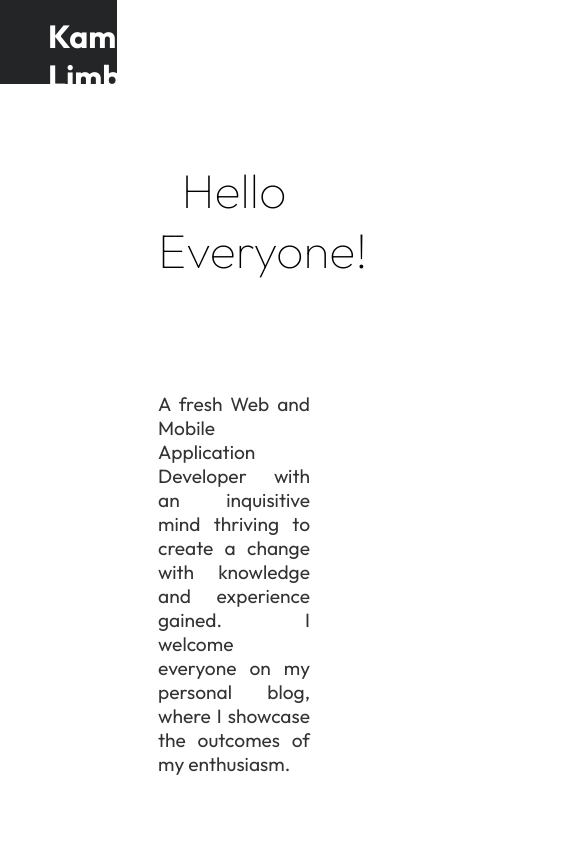
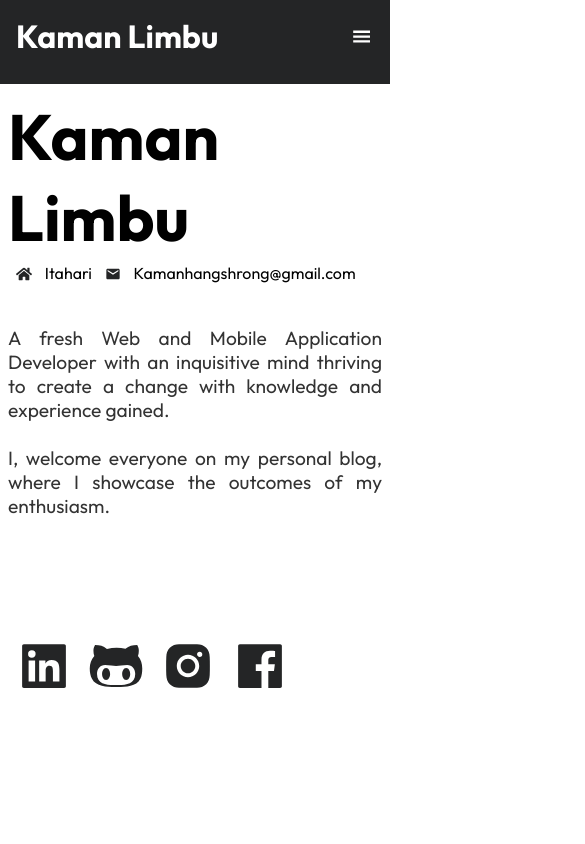
Before and after one commit to KamanHang/kamanlimbu, a React (Create React App) app: page /about in a window 390 px wide. Shown: the top 844 px of the page, 585 px wide, since content can reach past the window. Built offline with nearby package versions, Linux system fonts and the light colour scheme.

Commit message:
Responsive Changes Started

```diff
--- a/src/component/Menu.js
+++ b/src/component/Menu.js
@@ -4,6 +4,7 @@ import About from '../pages/About'
 import Project from '../pages/Project'
 import Skills from '../pages/Skills'
 import Certificates from '../pages/Certificates'
+import { GiHamburgerMenu } from 'react-icons/gi';
 // import Experience from '../pages/Experience'
 // import { Link } from 'react-router-dom'
 
@@ -14,6 +15,7 @@ const Menu = () => {
     <div className='nav-menu'>
       <div className='welcome'>
         <h1>Kaman Limbu</h1>
+        <GiHamburgerMenu className='hamburger' />
       </div>
       <div className='profile-img'>
         <img className='profile' alt='profilepicture' src='https://github.com/Kamanhang.png' />
@@ -22,6 +24,8 @@ const Menu = () => {
         {/* <Link to="#first">Home</Link>
         <Link to="#second">Projects</Link>
         <Link to="#third">About</Link> */}
+
+
         <a href='#resume'>About</a>
         <a href='#second'>My Projects</a>
         <a href='#third'>Certificates</a>
--- a/src/component/MenuStyle.css
+++ b/src/component/MenuStyle.css
@@ -39,6 +39,10 @@ html{
     color: white;
     text-align: center;
     margin: 2rem;
+}
+
+.hamburger{
+    display: none;
 }
 
 
@@ -125,6 +129,10 @@ html{
         display: none;
     }
 
+    #resume{
+        margin: 0 0 0 0;
+    }
+
     .nav-links a{
 
         display: block;
@@ -148,14 +156,29 @@ html{
 @media screen and (max-width: 656px){
 
     .nav-menu{
-        width: 30%;
+        width: 100%;
     }
 
+    .welcome{
+        display: flex;
+        justify-content: space-between;
+    }
+    .welcome h1{
+
+        margin-left: -2rem;
+        /* color: #242526; */
+
+
+    }
+
+    #resume{
+        margin: 0 0 0 0;
+    }
 
 
     .nav-links a{
 
-        display: block;
+        display: none;
         text-decoration: none;
         color: white;
         padding-left: 5rem;
@@ -171,4 +194,22 @@ html{
 
     }
 
+    .hamburger{
+        /* color: #242526; */
+        display: initial;
+        margin-top: 0.7rem;
+        margin-right: 1.2rem;
+        font-size:larger;
+    }
+
+    #first{
+        height: 100vh;
+        padding: 5rem 0 0 0.5rem ;
+        padding-top: 5rem;
+        padding-right: 0.5rem;
+        text-align: justify;
+        /* background-color: black; */
+    }
+
+
 }
--- a/src/pages/About.js
+++ b/src/pages/About.js
@@ -12,26 +12,47 @@ const About = () => {
     <div className='my-name'>
       {/* <h1 className='learning-quote'><i>"Learning Never Exhausts the Mind." Leonardo da Vinci (1452-1519)</i></h1> */}
       <h1 className='name'>Hello Everyone!</h1>
+      <h1 className='name-one'>Kaman Limbu</h1>
+      <div className='details-min'>
+        <div className='icon-img'>
+          <FaHome className='icons' />
+        </div>
+        <div className='info'>
+          Itahari
+        </div>
+        <div className='icon-img'>
+          <MdEmail className='icons' />
+        </div>
+        <div className='info'>
+          Kamanhangshrong@gmail.com
+        </div>
+      </div>
     </div>
 
 
 
+
     <div className='quotes'>
-       A fresh Web and Mobile Application Developer with an inquisitive mind thriving to create a change with knowledge and experience gained.
-       I welcome everyone on my personal blog, where I showcase the outcomes of my enthusiasm.
+      <p>
+       A fresh Web and Mobile Application Developer with an inquisitive mind thriving to create a change with knowledge and experience gained. <br></br><br></br>
+       I, welcome everyone on my personal blog, where I showcase the outcomes of my enthusiasm.
+       </p>
     </div>
 
 
 
     <div className="social-media">
 
-      <AiFillLinkedin className='social-icons' />
+      <div className='social'>
 
-      <Link to="https://github.com/KamanHang"><FaGithubAlt className='social-icons' /></Link>
+        <AiFillLinkedin className='social-icons' />
 
-      <Link to="https://www.instagram.com/kamannlimbuu/"><AiFillInstagram className='social-icons' /></Link>
+        <Link to="https://github.com/KamanHang"><FaGithubAlt className='social-icons' /></Link>
 
-      <Link to="https://www.facebook.com/kaman.hangshrong"> <AiFillFacebook className='social-icons' /> </Link>
+        <Link to="https://www.instagram.com/kamannlimbuu/"><AiFillInstagram className='social-icons' /></Link>
+
+        <Link to="https://www.facebook.com/kaman.hangshrong"> <AiFillFacebook className='social-icons' /> </Link>
+      </div>
 
       <div className='details'>
         <div className='icon-img'>
--- a/src/pages/WholePage.css
+++ b/src/pages/WholePage.css
@@ -3,6 +3,14 @@
     font-weight: 100;
     padding: 5rem 0 2rem 0;
     text-align: center;
+}
+
+.name-one{
+    display: none;
+}
+
+.details-min{
+    display: none;
 }
 
 .head{
@@ -65,6 +73,10 @@
     margin: 0.5rem;
 }
 
+.social{
+    display: flex;
+}
+
 .skills-icons {
     color: rgb(39, 39, 39);
     font-size: 3.5rem;
@@ -84,3 +96,72 @@
 .icons {
     color: #242526;
 }
+
+@media screen and (max-width: 656px){
+    .quotes{
+        /* background-color: blue; */
+        width: 100%;
+        margin: 0rem 0 0rem 0;
+        justify-content: center;
+        font-size: 1.2rem;
+        opacity: 0.8;
+    }
+
+    .social-icons {
+        color: #242526;
+        font-size: 3.5rem;
+        margin: 0.5rem;
+    }
+
+    .social-media{
+        display: block;
+        padding-top: 2rem;
+    }
+
+    .details{
+
+        display: none;
+    }
+
+    .name-one{
+        display: initial;
+        font-size: 4rem;
+        font-weight: 100;
+        text-align: center;
+        font-weight: 700;
+    }
+
+
+    .my-name{
+        padding: 1rem 0 2rem 0;
+    }
+
+
+    .name{
+        display: none;
+    }
+
+    .details-min{
+        display: flex;
+    }
+
+    .social{
+        display: flex;
+        margin-top: 5rem;
+    }
+
+    .quotes{
+        /* background-color: blue; */
+        width: 100%;
+        /* margin: 5rem 0 5rem 0; */
+        justify-content: center;
+        font-size: 1.2rem;
+        opacity: 0.8;
+        text-align: justify;
+    }
+
+
+
+
+
+}
```
